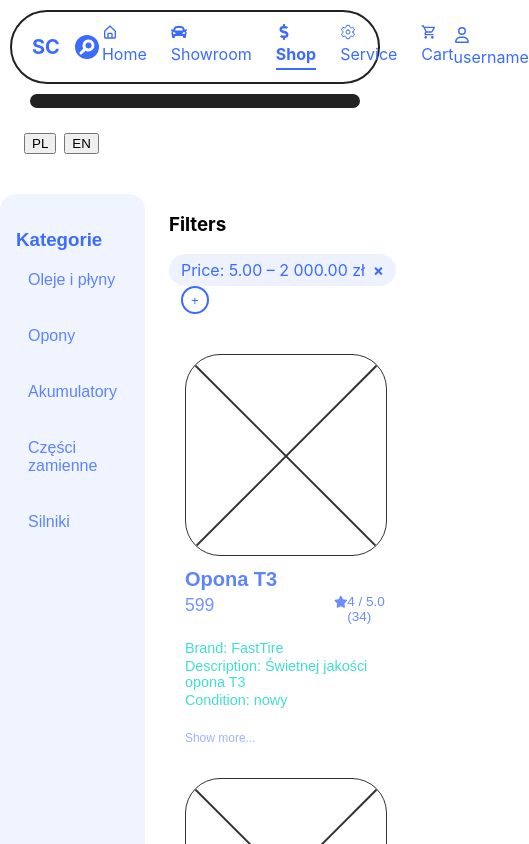
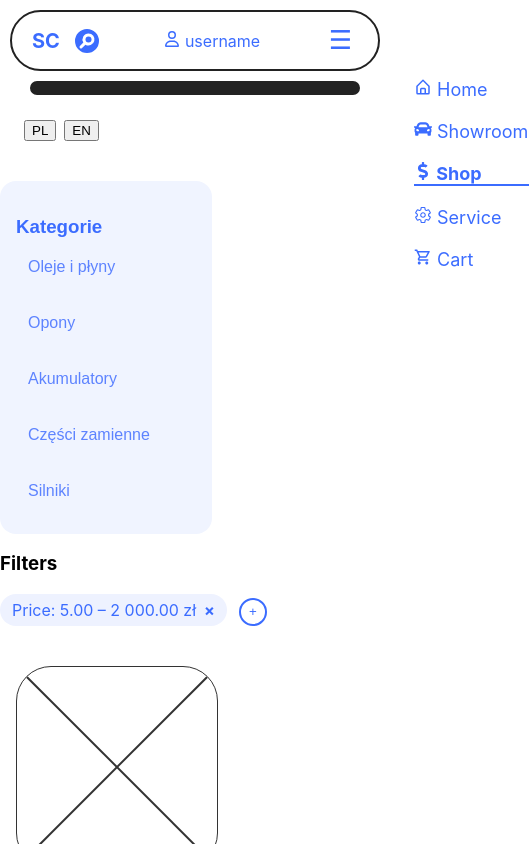
Before and after one commit to kamil-wojcieszak/projektowanie_systemow_informatycznych, a React (Create React App) app in the folder frontend/: page /sklep in a window 390 px wide. Both pictures are taken after typing "name@example.com", "Sample123" into the empty fields and a click on the button "Zaloguj się". Shown: the top 844 px of the page, 529 px wide, since content can reach past the window. Built offline with nearby package versions, Linux system fonts and the light colour scheme.

Commit message:
add responsiveness

```diff
--- a/frontend/src/App.js
+++ b/frontend/src/App.js
@@ -1,6 +1,6 @@
 import logo from "./logo.svg";
 import "./App.css";
-import Shop from "./pages/Shop";
+import Shop from "./pages/Shop/Shop";
 import Start from "./pages/Start";
 import Service from "./pages/Service";
 import { Routes, Route, Link } from "react-router-dom";
--- a/frontend/src/components/Header/Header.css
+++ b/frontend/src/components/Header/Header.css
@@ -57,3 +57,77 @@
 .header-user {
   color: #3b6cff;
 }
+
+/* ===== RESPONSIVE ===== */
+
+.desktop {
+  display: flex;
+}
+
+.burger {
+  display: none;
+  font-size: 26px;
+  background: none;
+  border: none;
+  cursor: pointer;
+  color: #3b6cff;
+}
+
+/* MOBILE MENU */
+.mobile-menu {
+  position: fixed;
+  top: 0;
+  right: 0;
+  width: 260px;
+  height: 100%;
+  background: white;
+  transform: translateX(100%);
+  transition: transform 0.3s ease;
+  padding: 24px;
+  display: flex;
+  flex-direction: column;
+  gap: 20px;
+  z-index: 1001;
+}
+
+.mobile-menu.open {
+  transform: translateX(0);
+}
+
+.mobile-menu a {
+  text-decoration: none;
+  color: #3b6cff;
+  font-size: 18px;
+}
+
+.mobile-menu a.active {
+  font-weight: bold;
+  border-bottom: 2px solid #3b6cff;
+}
+
+.close {
+  align-self: flex-end;
+  font-size: 28px;
+  background: none;
+  border: none;
+  cursor: pointer;
+}
+
+/* OVERLAY */
+.overlay {
+  position: fixed;
+  inset: 0;
+  background: rgba(0, 0, 0, 0.4);
+  z-index: 1000;
+}
+
+/* BREAKPOINT */
+@media (max-width: 768px) {
+  .header-nav {
+    display: none;
+  }
+
+  .burger {
+    display: block;
+  }
+}
--- a/frontend/src/components/Header/Header.jsx
+++ b/frontend/src/components/Header/Header.jsx
@@ -8,11 +8,20 @@ import { FaDollarSign } from "react-icons/fa";
 import { IoSettingsOutline } from "react-icons/io5";
 import { MdOutlineShoppingCart } from "react-icons/md";
 import { FaRegUser } from "react-icons/fa6";
+import { useEffect, useState } from "react";
 
 export default function Header() {
   const { t } = useTranslation();
+  const [open, setOpen] = useState(false);
 
+  // blokada scrolla gdy menu otwarte
+  useEffect(() => {
+    document.body.style.overflow = open ? "hidden" : "auto";
+  }, [open]);
+
+  const closeMenu = () => setOpen(false);
   return (
+    <>
       <div className="header-container">
         <header className="header">
           <div className="header-left">
@@ -37,8 +46,38 @@ export default function Header() {
             </NavLink>
           </nav>
           <div className="header-user">{<FaRegUser />} username</div>
+          <button className="burger" onClick={() => setOpen(true)}>
+            ☰
+          </button>
         </header>
         <div className="under-header-container"></div>
       </div>
+
+      {/* OVERLAY */}
+      {open && <div className="overlay" onClick={closeMenu} />}
+
+      {/* MOBILE MENU */}
+      <aside className={`mobile-menu ${open ? "open" : ""}`}>
+        <button className="close" onClick={closeMenu}>
+          ×
+        </button>
+
+        <NavLink to="/start" end onClick={closeMenu}>
+          <BiHomeAlt /> {t("header.start")}
+        </NavLink>
+        <NavLink to="/salon" onClick={closeMenu}>
+          <FaCar /> {t("header.salon")}
+        </NavLink>
+        <NavLink to="/sklep" onClick={closeMenu}>
+          <FaDollarSign /> {t("header.shop")}
+        </NavLink>
+        <NavLink to="/serwis" onClick={closeMenu}>
+          <IoSettingsOutline /> {t("header.service")}
+        </NavLink>
+        <NavLink to="/koszyk" onClick={closeMenu}>
+          <MdOutlineShoppingCart /> {t("header.cart")}
+        </NavLink>
+      </aside>
+    </>
   );
 }
--- a/frontend/src/pages/ProductDetails/ProductDetails.css
+++ b/frontend/src/pages/ProductDetails/ProductDetails.css
@@ -11,6 +11,25 @@
   gap: 30px;
   align-items: center;
   margin-bottom: 20px;
+  flex-direction: row;
+}
+
+@media (max-width: 768px) {
+  .product-header {
+    flex-direction: column;
+  }
+}
+
+.main-container {
+  display: flex;
+  gap: "24px";
+  flex-direction: row;
+}
+
+@media (max-width: 768px) {
+  .main-container {
+    flex-direction: column;
+  }
 }
 
 .product-main-image img {
@@ -49,6 +68,13 @@
   justify-content: space-between;
   align-items: flex-start;
   margin-bottom: 40px;
+  flex-direction: row;
+}
+
+@media (max-width: 768px) {
+  .product-body {
+    flex-direction: column;
+  }
 }
 
 .section-title {
@@ -142,6 +168,7 @@
 .review-content {
   color: #7494ff;
   margin: 0;
+  width: 90%;
 }
 
 .rating-input-group {
--- a/frontend/src/pages/ProductDetails/ProductDetails.jsx
+++ b/frontend/src/pages/ProductDetails/ProductDetails.jsx
@@ -133,17 +133,17 @@ const ProductDetails = () => {
     }
   };
 
-  const addReview = () => {
+  const submitReview = () => {
     //TODO: submit review
   };
 
-  const submitReview = () => {
+  const addReview = () => {
     setIsAddingReview(!isAddingReview);
   };
 
   return (
     product && (
-      <div style={{ display: "flex", gap: "24px" }}>
+      <div className="main-container">
         <Categories selected={product.category_id} />
 
         <div style={{ flex: 1 }}>
@@ -225,14 +225,14 @@ const ProductDetails = () => {
                       </div>
                     </span>
                   </div>
-                  <p className="review-content">
+                  <div className="review-content">
                     <input
                       type="text"
-                      placeholder="____________________"
+                      placeholder="_______________"
                       className="blik-input"
                       onChange={handleCommentChange}
                     />
-                  </p>
+                  </div>
                   <div className="action-column">
                     <button className="add-to-cart-btn" onClick={addReview}>
                       Zatwierdź
--- /dev/null
+++ b/frontend/src/pages/Shop/Shop.css
@@ -0,0 +1,16 @@
+.products-main-container {
+  display: flex;
+  flex-wrap: wrap;
+}
+
+.main-container {
+  display: flex;
+  gap: "24px";
+  flex-direction: row;
+}
+
+@media (max-width: 768px) {
+  .main-container {
+    flex-direction: column;
+  }
+}
--- a/frontend/src/pages/Shop.jsx
+++ b/frontend/src/pages/Shop/Shop.jsx
@@ -1,9 +1,10 @@
 import { useEffect, useState } from "react";
-import Categories from "../components/Categories/Categories";
-import Filters from "../components/Filters/Filters";
-import ProductContainer from "../components/ProductContainer/ProductContainer";
-import ProductDetails from "./ProductDetails/ProductDetails";
+import Categories from "../../components/Categories/Categories";
+import Filters from "../../components/Filters/Filters";
+import ProductContainer from "../../components/ProductContainer/ProductContainer";
+import ProductDetails from "../ProductDetails/ProductDetails";
 import { useNavigate } from "react-router-dom";
+import "./Shop.css";
 
 export default function Shop() {
   const [products, setProducts] = useState();
@@ -99,15 +100,17 @@ export default function Shop() {
     navigate(`/sklep/szczegoly-produktu/${id}`);
   };
   return (
-    <div style={{ display: "flex", gap: "24px" }}>
+    <div className="main-container">
       <Categories />
 
       <div style={{ flex: 1 }}>
         <Filters />
-        {products != null &&
-          products.map((p) => (
-            <ProductContainer onClick={onClick} product={p} />
-          ))}
+        <div className="products-main-container">
+          {products != null &&
+            products.map((p) => (
+              <ProductContainer onClick={onClick} product={p} />
+            ))}
+        </div>
       </div>
     </div>
   );
--- a/frontend/src/pages/ShoppingCart/ShoppingCart.css
+++ b/frontend/src/pages/ShoppingCart/ShoppingCart.css
@@ -15,6 +15,13 @@
   display: flex;
   align-items: center;
   gap: 30px;
+  flex-direction: row;
+}
+
+@media (max-width: 768px) {
+  .cart-layout {
+    flex-direction: column;
+  }
 }
 
 /* Główna karta koszyka */
```
Lines whose indentation alone changed are shown as unchanged.
